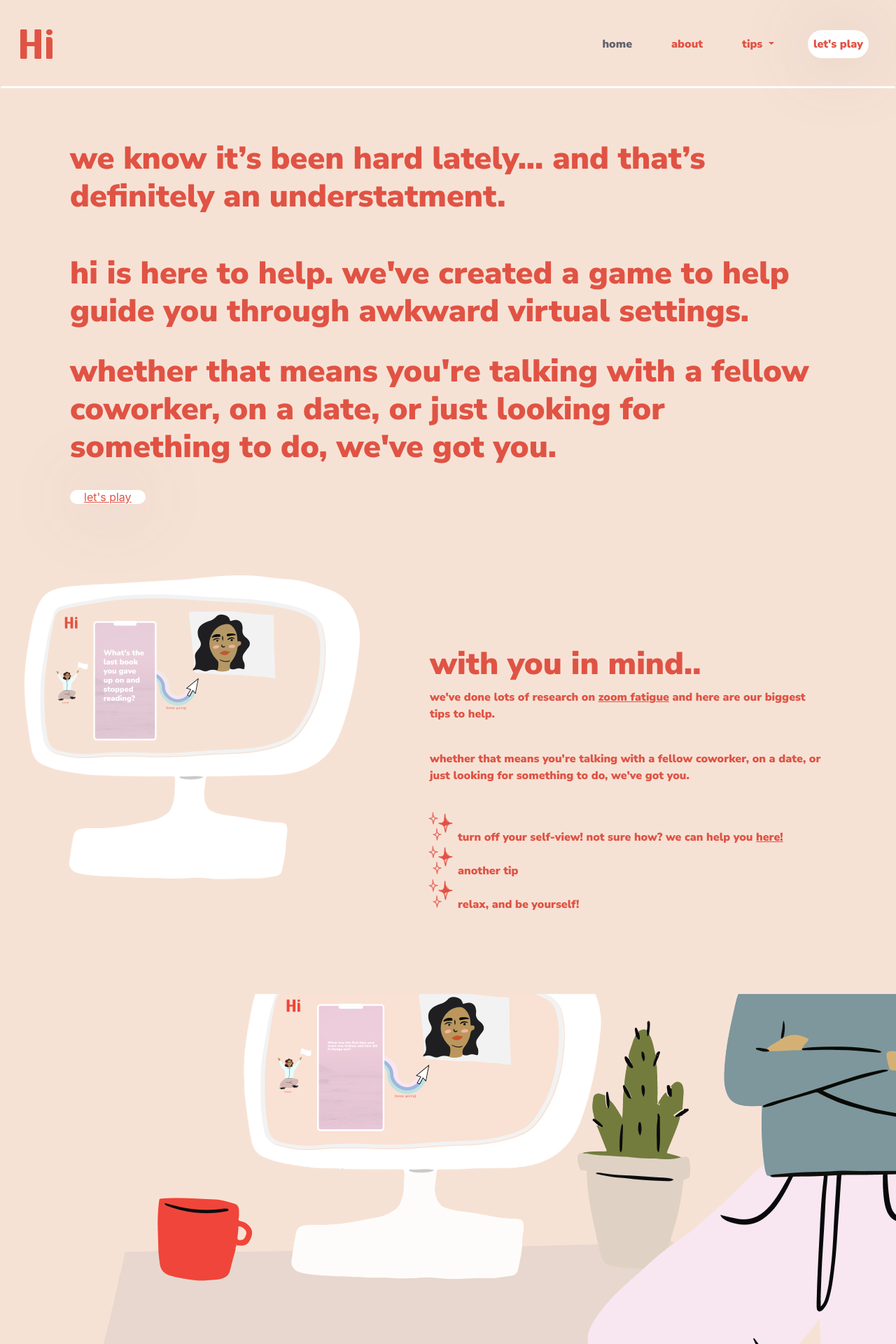
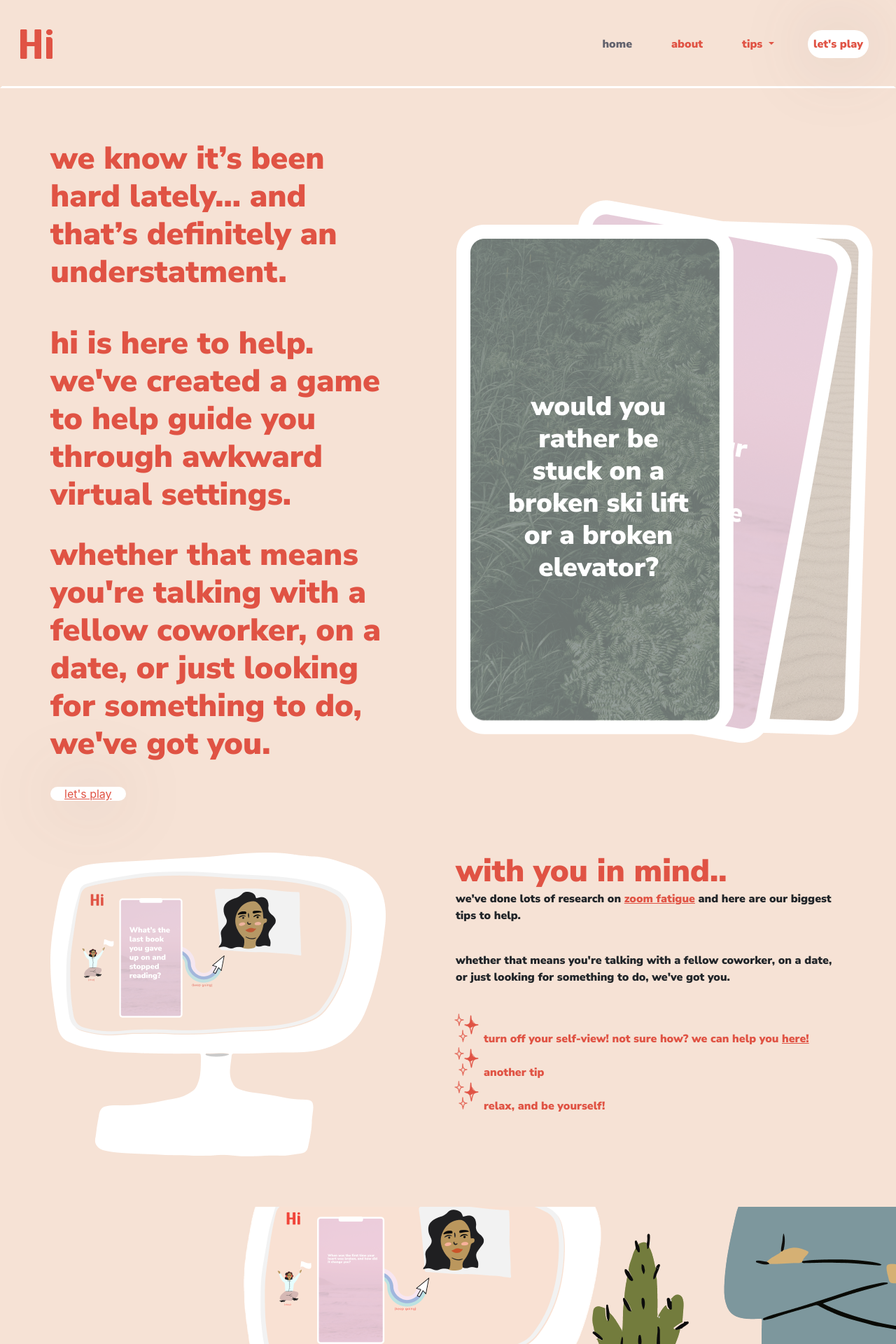
Before and after one commit to hmmacaulay/UX_UI_PROJECT_3, a PHP site: page / in a window 1280 px wide. Shown: the top 1920 px of the page at 70% size. Run offline with PHP 8.4, Linux system fonts and the light colour scheme; some libraries are stand-ins or nearby versions.

Commit message:
home stuff

```diff
--- a/css/header.css
+++ b/css/header.css
@@ -91,7 +91,7 @@ a:hover {
 h1 {
     font-size: 45px;
     color: #E05344;
-    margin-top: 100px;
+    margin: 0;
     font-family: 'Nunito Sans', sans-serif;
 }
 h2 {
@@ -108,26 +108,47 @@ p {
 }
 
 /* HOME */
-/*HOME STRIP 2 */
-.hero2 {
+
+.hero {
     position: relative;
     width: 100%;
     display: flex;
+    padding: 0 72px 72px 72px;
+    max-width: 100em;
+    margin: 0 auto;
 }
-.hero2 .contentBx2 {
+.hero.overview {
+    margin-top: 200px;
+}
+.contentBox {
+    margin-left: 100px;
+    margin-right: 0;
+    min-width: 30em;
+}
+.overview .contentBox {
+    margin-right: 100px;
+    margin-left: 0;
+}
+.imgBox {
+    display: flex;
+    align-items: center;
+}
+/*HOME STRIP 2 */
+.hero2 .contentBox {
     padding: 100px;
     width: 50%;
     flex: 1;
 }
-.hero2 .contentBx2 h1 {
+.hero2 .contentBox h1 {
     margin-top: 0;
 }
-.hero2 .imgBx {
+.hero2 .imgBox {
     margin-left: 35px;
 }
 .hero2 p {
     color: #E05344;
 }
+
 /* HOME STRIP 3 */
 .videobanner {
     position: relative;
@@ -257,5 +278,8 @@ ul {
     padding: 5px;
     color: #E05344;
 }
-/*  @media screen and (max-width: 969px) { */
+@media screen and (max-width: 969px) {
+    .imgBox {
+        display: none;
+    }
 }
--- a/index.html
+++ b/index.html
@@ -38,7 +38,8 @@
 </nav>
 
 <!--content-->
-    <div class="overview-content">
+    <div class="hero overview">
+        <div class="contentBox">
             <h1>we know it’s been hard lately... and that’s definitely an understatment. </h1><br>
             <br>
             <h2>
@@ -48,17 +49,19 @@
                 whether that means you're talking with a fellow coworker, on a date, or just looking for something to do, we've got you.
             </h2>
             <br>
-
-<!--gotta style this button!!!!!-->
             <a class="lets_play_home" href="categories.html">let's play</a>
-
+        </div>
+        <div class="imgBox">
+            <img src="images/hero1.png" alt="">
+        </div>
     </div>
 
-    <section class="hero2">
-        <div class="imgBx">
+<!--HOME, STRIP 2-->
+    <section class="hero">
+        <div class="imgBox">
             <img src="images/comp_index.png" alt="example of question cards">
         </div>
-        <div class="contentBx2">
+       <div class="contentBox">
             <h1>with you in mind..</h1>
             <p>we've done lots of research on <a href="zoom_fat.html">zoom fatigue</a> and here are our biggest tips to help.</p><br>
             <p>whether that means you're talking with a fellow coworker, on a date, or just looking for something to do, we've got you.
```
Also changed, not shown: images/hero1.png (added). Lines whose indentation alone changed are shown as unchanged.
